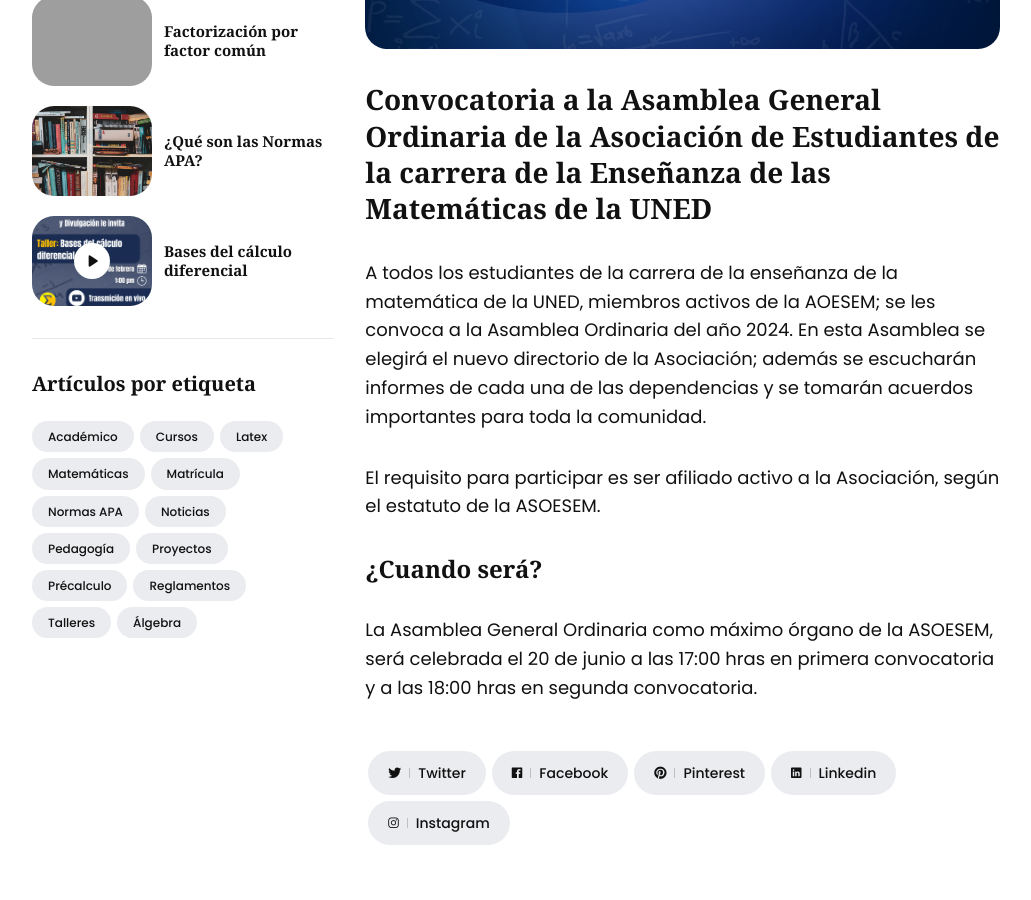
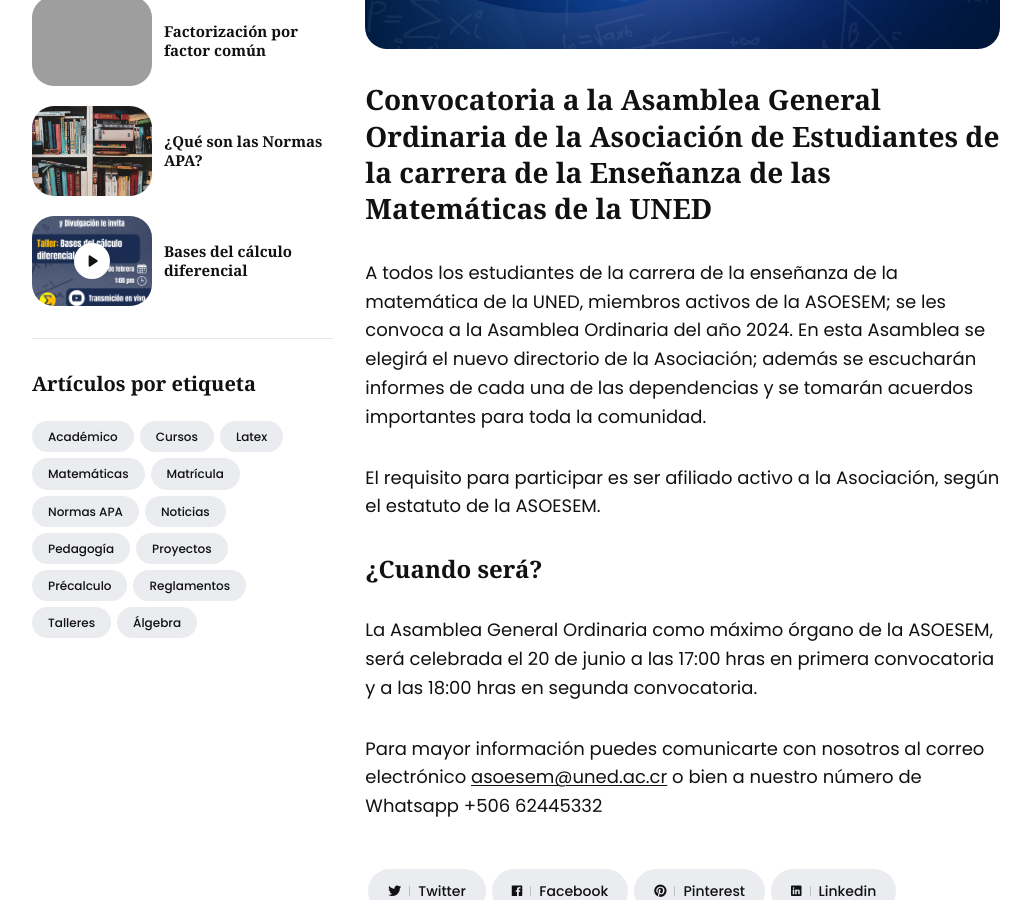
Before and after one commit to asoesem/asoesem.github.io, a Jekyll site: the page built from _posts/2024-06-01-Asamblea-General-Ordinaria.md, in a window 1280 px wide and 900 px high, scrolled down 803 px, cut to the strip 0-900 px from the top of the window. Shown: the whole strip, without its empty margins (124-1155 px from the left). Built offline with Jekyll 4.4.1, drawn with Linux system fonts in a browser that asks for light colours; grey boxes are pictures that could not be loaded.

Commit message:
Update 2024-06-01-Asamblea-General-Ordinaria.md

```diff
--- a/_posts/2024-06-01-Asamblea-General-Ordinaria.md
+++ b/_posts/2024-06-01-Asamblea-General-Ordinaria.md
@@ -14,10 +14,12 @@
 ---
 ## Convocatoria a la Asamblea General Ordinaria de la Asociación de Estudiantes de la carrera de la Enseñanza de las Matemáticas de la UNED
 
-A todos los estudiantes de la carrera de la enseñanza de la matemática de la UNED, miembros activos de la AOESEM; se les convoca a la Asamblea Ordinaria del año 2024. En esta Asamblea se elegirá el nuevo directorio de la Asociación; además se escucharán informes de cada una de las dependencias y se tomarán acuerdos importantes para toda la comunidad.
+A todos los estudiantes de la carrera de la enseñanza de la matemática de la UNED, miembros activos de la ASOESEM; se les convoca a la Asamblea Ordinaria del año 2024. En esta Asamblea se elegirá el nuevo directorio de la Asociación; además se escucharán informes de cada una de las dependencias y se tomarán acuerdos importantes para toda la comunidad.
 
 El requisito para participar es ser afiliado activo a la Asociación, según el estatuto de la ASOESEM.
 
 ### ¿Cuando será?
 
 La Asamblea General Ordinaria como máximo órgano de la ASOESEM, será celebrada el 20 de junio a las 17:00 hras en primera convocatoria y a las 18:00 hras en segunda convocatoria.
+
+Para mayor información puedes comunicarte con nosotros al correo electrónico [asoesem@uned.ac.cr](maito:asoesem@uned.ac.cr) o bien a nuestro número de Whatsapp +506 62445332
```
